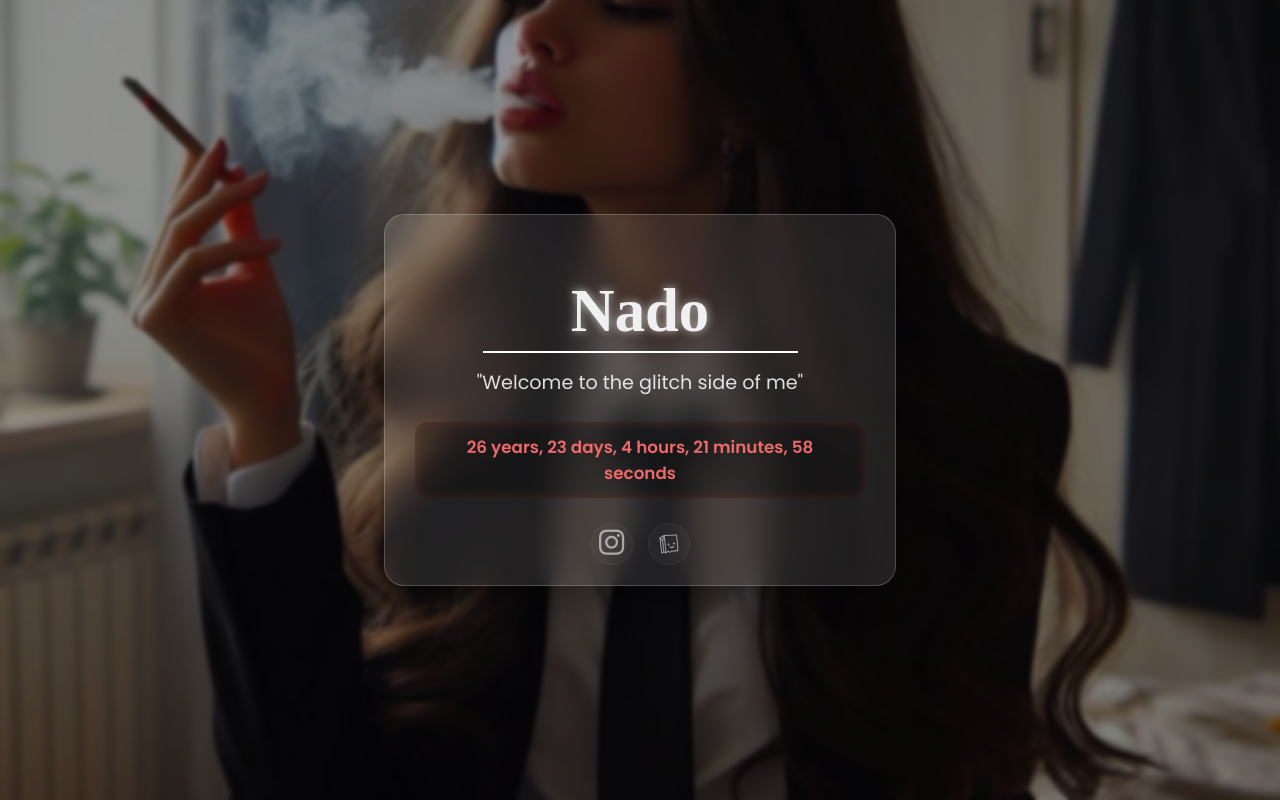
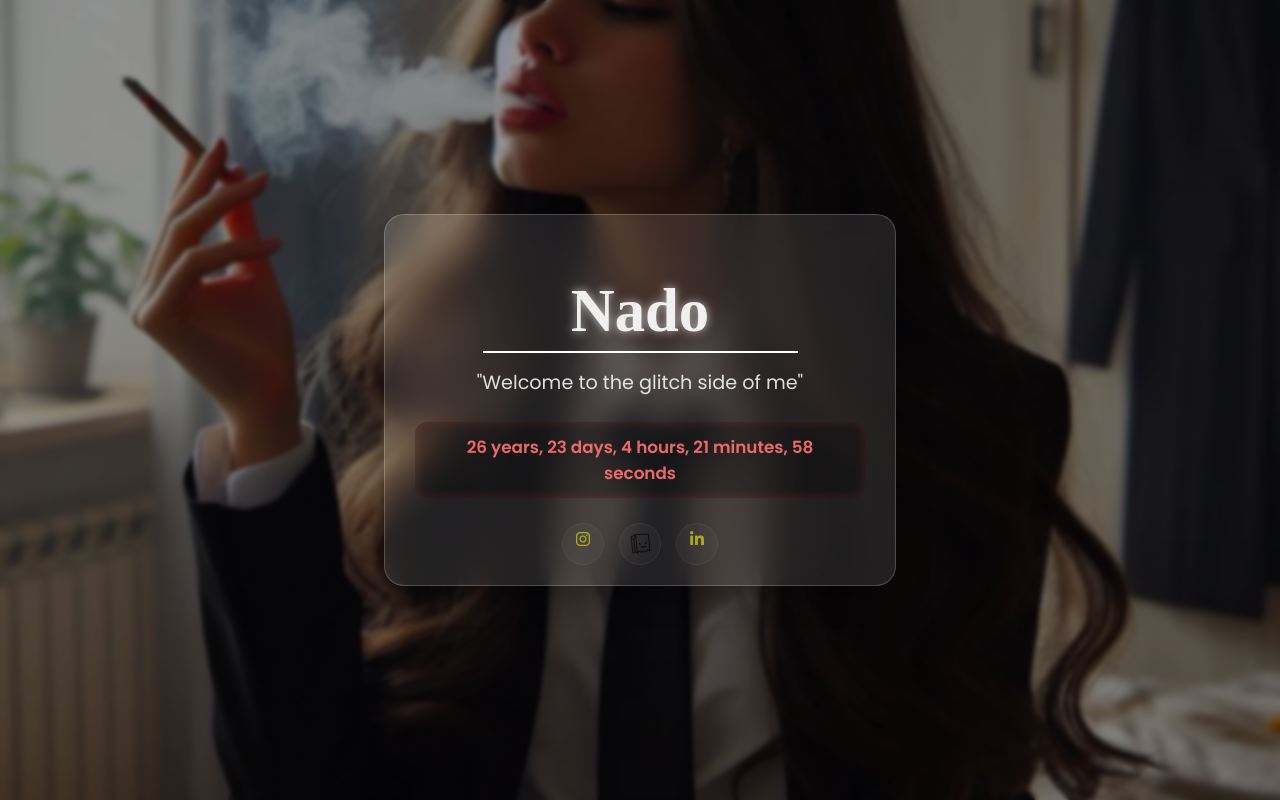
Before and after one commit to userevidence5-oss/i_hate_rave, a plain HTML site: page index.html in a window 1280 px wide. Drawn offline with Linux system fonts and the light colour scheme.

Commit message:
Add files via upload

```diff
--- a/index.html
+++ b/index.html
@@ -171,12 +171,9 @@
         }
 
         .social-icons a {
-            color: #ffffff;
-            font-size: 1.8em;
-            transition: transform 0.3s ease, color 0.3s ease;
+            transition: transform 0.3s ease;
             text-decoration: none;
-            position: relative;
-            display: inline-flex;
+            display: flex;
             align-items: center;
             justify-content: center;
             width: 40px;
@@ -189,17 +186,25 @@
 
         .social-icons a:hover {
             transform: translateY(-5px) scale(1.1);
-            color: #ff6f6f;
             box-shadow: 0 0 15px rgba(255, 111, 111, 0.5);
             background: rgba(255, 255, 255, 0.1);
         }
 
-        .social-icon-svg {
-            width: 60%;
-            height: 60%;
+        /* Unified style for all icons using a common class */
+        .social-icon {
+            width: 25px;
+            height: 25px;
+            filter: invert(1); /* Makes the icon white */
+            transition: filter 0.3s ease;
+        }
+
+        /* Hover effect to change color for all icons */
+        .social-icons a:hover .social-icon {
+            filter: invert(0) sepia(100%) saturate(2000%) hue-rotate(330deg) brightness(1.2); /* Changes icon to pinkish-red */
         }
     </style>
 </head>
+
 <body>
     <div class="glass-box">
         <h1 class="typing">Nado</h1>
@@ -210,9 +215,14 @@
         </div>
 
         <div class="social-icons">
-            <a href="#" target="_blank" title="Instagram"><i class="fab fa-instagram"></i></a>
+            <a href="#" target="_blank" title="Instagram">
+                <i class="fab fa-instagram social-icon"></i>
+            </a>
             <a href="https://tellonym.me/nado.sendtea" target="_blank" title="Tellonym">
-                <img src="icons8-tellonym.svg" alt="Tellonym Icon" class="social-icon-svg">
+                <img src="icons8-tellonym.svg" alt="Tellonym Icon" class="social-icon">
+            </a>
+            <a href="#" target="_blank" title="LinkedIn">
+                <i class="fab fa-linkedin-in social-icon"></i>
             </a>
         </div>
     </div>
```
